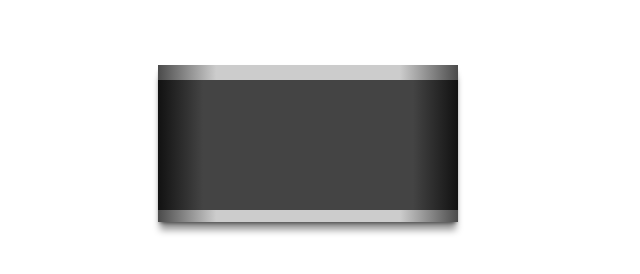
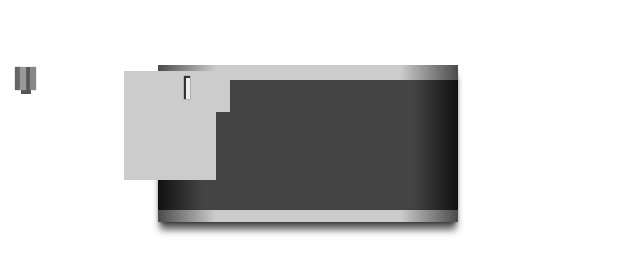
Before and after one commit to meglaurie/CSS-Excercises, a plain HTML site: page Single-Div-Camera/index.html in a window 1280 px wide. Shown: the whole page, without its empty margins (0-640 px from the left). Drawn offline with Linux system fonts and the light colour scheme.

Commit message:
single div camera

```diff
--- a/Single-Div-Camera/style.css
+++ b/Single-Div-Camera/style.css
@@ -12,5 +12,51 @@ border-bottom: 12px solid #ccc;
 border-image: -webkit-gradient(linear,left top, right top,from(#444),color-stop(#ccc),color-stop(#ccc),color-stop(#ccc),color-stop(#ccc),to(#444)) 1% stretch;
 border-image: linear-gradient(to right,#444,#ccc,#ccc,#ccc,#ccc,#444) 1% stretch;
 -webkit-box-shadow: 0 3px 4px -2px rgba(0,0,0,0.6), 0 10px 7px -2px rgba(0,0,0,0.4);
-box-shadow: 0 3px 4px -2px rgba(0,0,0,0.6), 0 10px 7px -2px rgba(0,
+box-shadow: 0 3px 4px -2px rgba(0,0,0,0.6), 0 10px 7px -2px rgba(0,0,0,0.6);
 }
+
+
+div::before {
+    content: "";
+    width: 33px;
+    height: 18px;
+    margin-left: 30px;
+    top: -30px;
+    left: 50%;
+    z-index: 2;
+    background:#333;
+    -webkit-box-shadow: 0 0 0 2px #eee,
+                -1px -1px 1px 3px #333,
+                -95px 6px 0 0 #ccc,
+                30px 3px 0 12px #ccc,
+                -18px 37px 0 46px #ccc,
+
+                -96px -6px 0 -6px #555,
+                -96px -9px 0 -6px #ddd,
+
+                -155px -10px 1px 3px #888,
+                -165px -10px 1px 3px #999,
+                -170px -10px 1px 3px #666,
+                -162px -8px 0 5px #555,
+
+                85px -4px 1px -3px #ccc,
+                79px -4px 1px -3px #888,
+                82px 1px 0 -4px #555;
+    box-shadow: 0 0 0 2px #eee, /* white line */
+                -1px -1px 1px 3px #333, /* dark line behind white line */
+                -95px 6px 0 0 #ccc, /* ??? */
+                30px 3px 0 12px #ccc, /* small grey box off to side */
+                -18px 37px 0 46px #ccc, /* large grey box off to side */
+
+                -96px -6px 0 -6px #555, /* ??? */
+                -96px -9px 0 -6px #ddd, /* ??? */
+
+                -155px -10px 1px 3px #888, /* right side of knob */
+                -165px -10px 1px 3px #999, /* grey line in center of knob */
+                -170px -10px 1px 3px #666, /* left side of knob */
+                -162px -8px 0 5px #555, /* base and background of knob */
+
+                85px -4px 1px -3px #ccc, /* ??? */
+                79px -4px 1px -3px #888, /* ??? */
+                82px 1px 0 -4px #555; /* ??? */
+}
```
Also changed, not shown: Lynn and Tonic Sample Code/index.html (added, +56 -0 lines), 1 other file.
